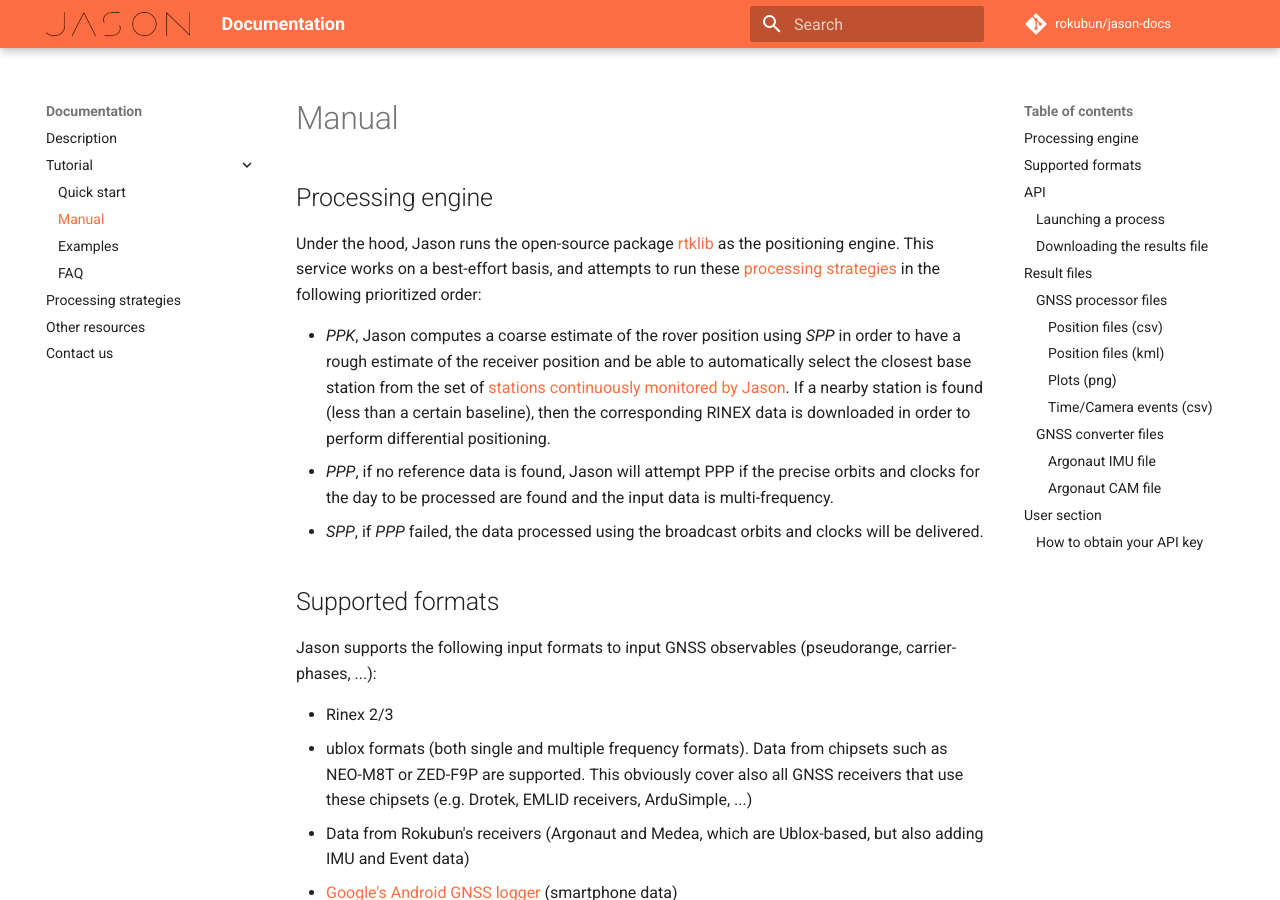
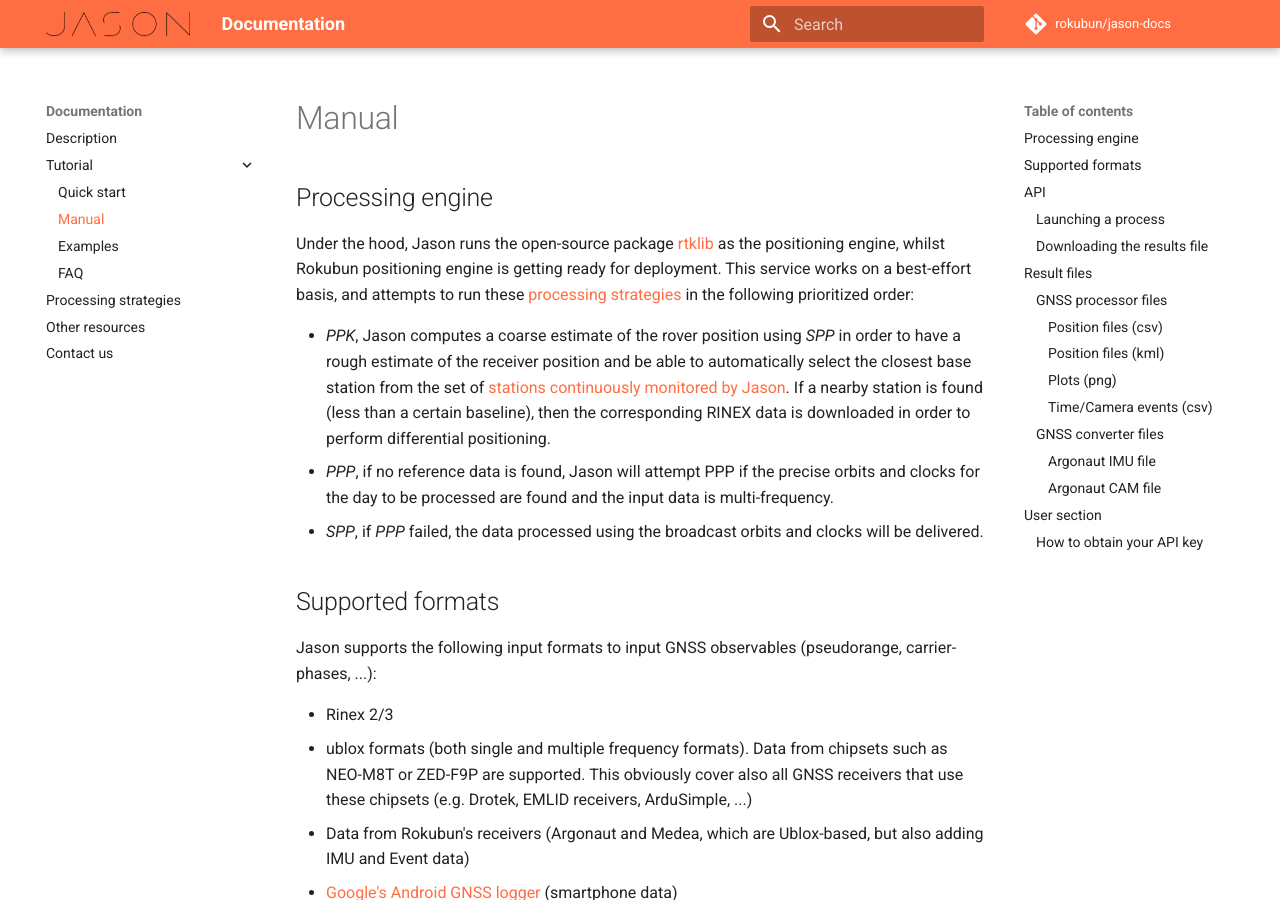
Before and after one commit to rokubun/jason-docs, an MkDocs documentation site: the page built from docs/manual.md, in a window 1280 px wide and 900 px high. Built offline with MkDocs 1.6.1 and Material for MkDocs 9.7.7, drawn with Linux system fonts in a browser that asks for light colours; comment, search, counter and statistics services are not loaded.

Commit message:
Minor cosmetics: Comment about Rokubun positioning engine arrival to replace RTKLIB once ready

```diff
--- a/docs/manual.md
+++ b/docs/manual.md
@@ -3,7 +3,7 @@
 ## Processing engine
 
 Under the hood, Jason runs the open-source package
-[rtklib](http://wwww.rtklib.com) as the positioning engine. This service works
+[rtklib](http://wwww.rtklib.com) as the positioning engine, whilst Rokubun positioning engine is getting ready for deployment. This service works
 on a best-effort basis, and attempts to run these
 [processing strategies](../strategies) in the following prioritized order:
 
```
